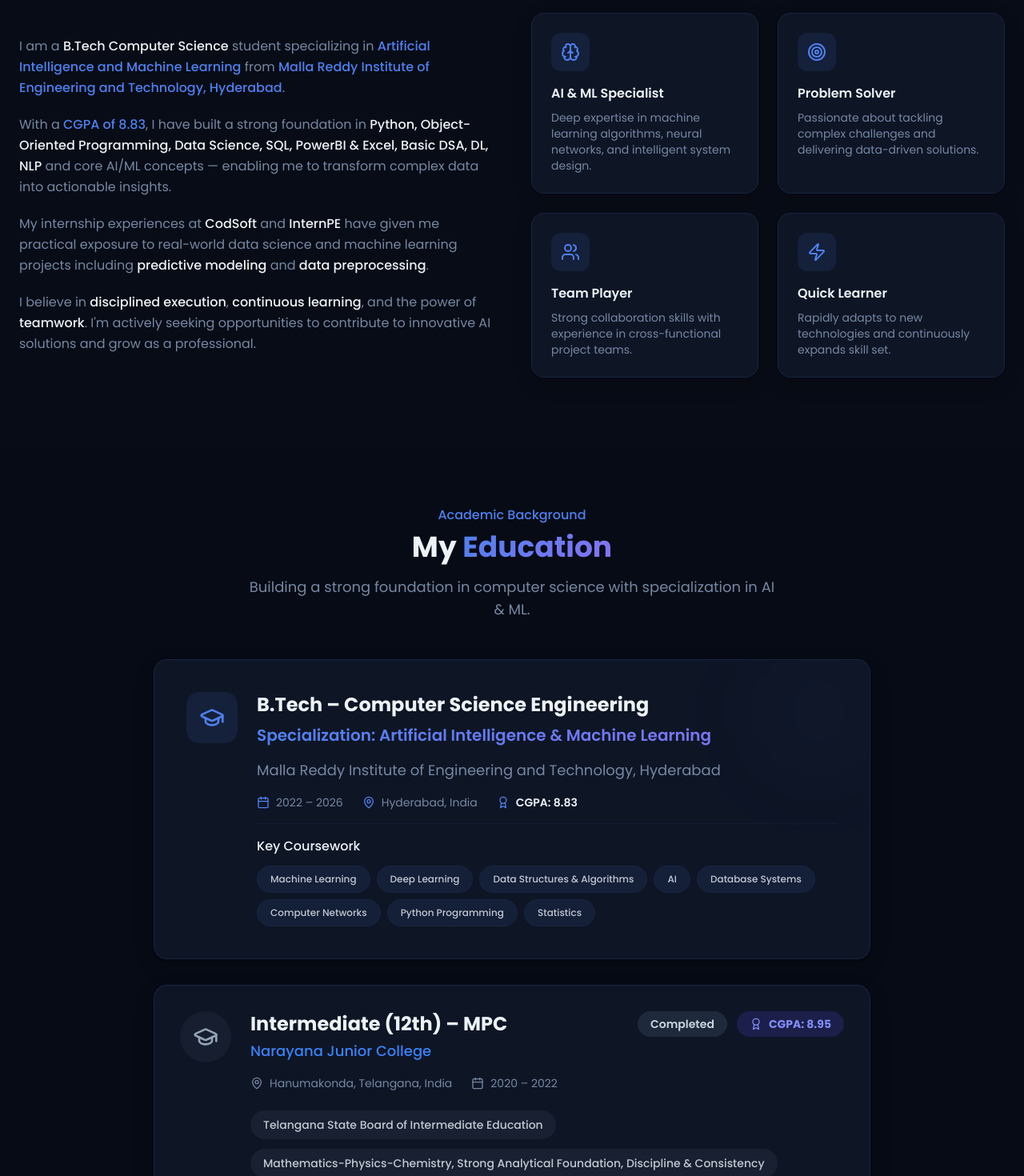
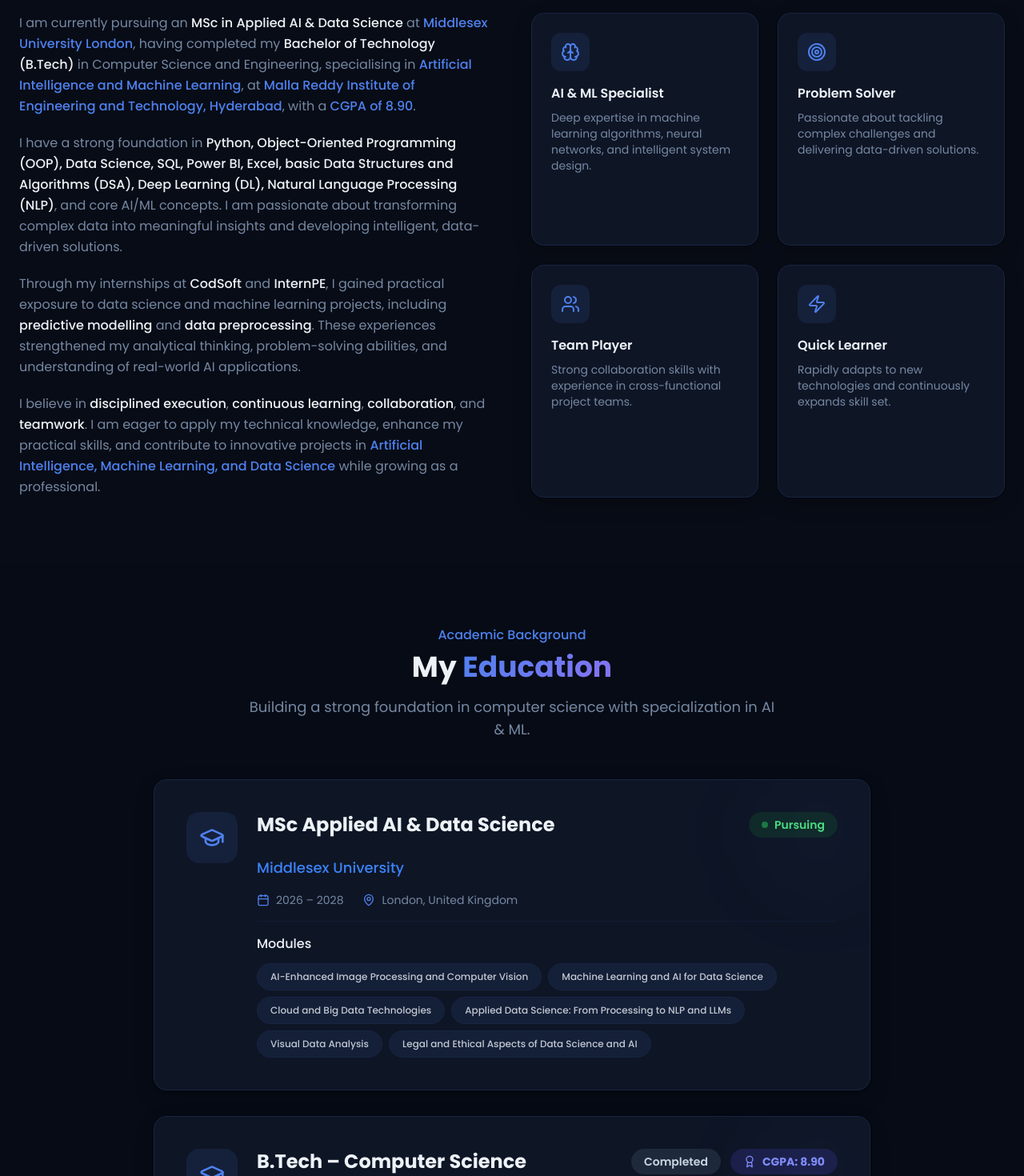
Before and after one commit to vishnuvardhan-0862/vishnuportfolio, a React (Vite) app: page / in a window 1280 px wide. Shown: the part 1330-2800 px from the top of the page at 80% size. Built offline with nearby package versions, Linux system fonts and the light colour scheme; no server answers; the HTML template or start-up script is replaced by a standard one.

Commit message:
Update portfolio details: education, contact info, about section, and stats

```diff
--- a/src/components/About.tsx
+++ b/src/components/About.tsx
@@ -33,29 +33,35 @@ const About = () => {
         </div>
       </ScrollReveal>
 
-      <div className="grid lg:grid-cols-2 gap-12 items-center">
+      <div className="grid lg:grid-cols-2 gap-12 items-stretch">
         <ScrollReveal direction="left">
           {/* About Text */}
           <div className="space-y-5">
-            <p className="text-muted-foreground leading-relaxed">I am a <span className="text-foreground font-medium">B.Tech Computer Science</span> student specializing in <span className="text-primary font-medium">Artificial Intelligence and Machine Learning</span>  from <span className="text-primary font-medium">Malla Reddy Institute of Engineering and Technology, Hyderabad</span>.</p>
-
-            <p className="text-muted-foreground leading-relaxed">With a <span className="text-primary font-medium">CGPA of 8.83</span>, I have built a strong foundation in <span className="text-foreground font-medium">Python, Object-Oriented Programming, Data Science, SQL, PowerBI & Excel, Basic DSA, DL, NLP</span> and core AI/ML concepts — enabling me to transform complex data into actionable insights.</p>
+            <p className="text-muted-foreground leading-relaxed">
+              I am currently pursuing an <span className="text-foreground font-medium">MSc in Applied AI &amp; Data Science</span> at <span className="text-primary font-medium">Middlesex University London</span>, having completed my <span className="text-foreground font-medium">Bachelor of Technology (B.Tech)</span> in Computer Science and Engineering, specialising in <span className="text-primary font-medium">Artificial Intelligence and Machine Learning</span>, at <span className="text-primary font-medium">Malla Reddy Institute of Engineering and Technology, Hyderabad</span>, with a <span className="text-primary font-medium">CGPA of 8.90</span>.
+            </p>
 
             <p className="text-muted-foreground leading-relaxed">
-              My internship experiences at <span className="text-foreground font-medium">CodSoft</span> and <span className="text-foreground font-medium">InternPE</span> have given me practical exposure to real-world data science and machine learning projects including <span className="text-foreground font-medium">predictive modeling</span> and <span className="text-foreground font-medium">data preprocessing</span>.
+              I have a strong foundation in <span className="text-foreground font-medium">Python, Object-Oriented Programming (OOP), Data Science, SQL, Power BI, Excel, basic Data Structures and Algorithms (DSA), Deep Learning (DL), Natural Language Processing (NLP)</span>, and core AI/ML concepts. I am passionate about transforming complex data into meaningful insights and developing intelligent, data-driven solutions.
             </p>
 
-            <p className="text-muted-foreground leading-relaxed">I believe in <span className="text-foreground font-medium">disciplined execution</span>, <span className="text-foreground font-medium">continuous learning</span>, and the power of <span className="text-foreground font-medium">teamwork</span>. I'm actively seeking opportunities to contribute to innovative AI solutions and grow as a professional.</p>
+            <p className="text-muted-foreground leading-relaxed">
+              Through my internships at <span className="text-foreground font-medium">CodSoft</span> and <span className="text-foreground font-medium">InternPE</span>, I gained practical exposure to data science and machine learning projects, including <span className="text-foreground font-medium">predictive modelling</span> and <span className="text-foreground font-medium">data preprocessing</span>. These experiences strengthened my analytical thinking, problem-solving abilities, and understanding of real-world AI applications.
+            </p>
+
+            <p className="text-muted-foreground leading-relaxed">
+              I believe in <span className="text-foreground font-medium">disciplined execution</span>, <span className="text-foreground font-medium">continuous learning</span>, <span className="text-foreground font-medium">collaboration</span>, and <span className="text-foreground font-medium">teamwork</span>. I am eager to apply my technical knowledge, enhance my practical skills, and contribute to innovative projects in <span className="text-primary font-medium">Artificial Intelligence, Machine Learning, and Data Science</span> while growing as a professional.
+            </p>
           </div>
         </ScrollReveal>
 
-        <ScrollReveal direction="right" delay={0.2}>
+        <ScrollReveal direction="right" delay={0.2} className="h-full">
           {/* Highlights Grid */}
-          <div className="grid sm:grid-cols-2 gap-6">
-            {highlights.map((item, index) => <div key={item.title} className="glass-card p-6 hover:border-primary/50 transition-all duration-300 group" style={{
+          <div className="grid grid-cols-2 grid-rows-2 gap-6 h-full">
+            {highlights.map((item, index) => <div key={item.title} className="glass-card p-6 hover:border-primary/50 transition-all duration-300 group flex flex-col" style={{
               animationDelay: `${index * 0.1}s`
             }}>
-              <div className="w-12 h-12 rounded-lg bg-primary/10 flex items-center justify-center mb-4 group-hover:bg-primary/20 transition-colors">
+              <div className="w-12 h-12 rounded-lg bg-primary/10 flex items-center justify-center mb-4 group-hover:bg-primary/20 transition-colors flex-shrink-0">
                 <item.icon className="w-6 h-6 text-primary" />
               </div>
               <h3 className="font-semibold mb-2">{item.title}</h3>
--- a/src/components/Contact.tsx
+++ b/src/components/Contact.tsx
@@ -22,13 +22,13 @@ const contactInfo = [
   {
     icon: Phone,
     label: 'Phone',
-    value: '+91 6304462346',
-    href: 'tel:+916304462346',
+    value: '+44 7344833304',
+    href: 'tel:+447344833304',
   },
   {
     icon: MapPin,
     label: 'Location',
-    value: 'Hyderabad, India',
+    value: 'London, United Kingdom',
     href: null,
   },
 ];
--- a/src/components/Education.tsx
+++ b/src/components/Education.tsx
@@ -14,7 +14,76 @@ const Education = () => {
         </div>
       </ScrollReveal>
 
-      {/* Education Card */}
+      {/* MSc Card */}
+      <ScrollReveal delay={0.1}>
+        <div className="max-w-4xl mx-auto mb-8">
+          <div className="glass-card p-5 md:p-10 relative overflow-hidden group hover:border-primary/50 transition-all duration-300">
+            {/* Decorative Element */}
+            <div className="absolute top-0 right-0 w-32 h-32 bg-primary/5 rounded-full blur-3xl group-hover:bg-primary/10 transition-colors" />
+
+            <div className="flex flex-col md:flex-row gap-6">
+              {/* Icon */}
+              <div className="flex-shrink-0">
+                <div className="w-16 h-16 rounded-2xl bg-primary/10 flex items-center justify-center">
+                  <GraduationCap className="w-8 h-8 text-primary" />
+                </div>
+              </div>
+
+              {/* Content */}
+              <div className="flex-1 space-y-4">
+                <div className="flex flex-col md:flex-row md:justify-between md:items-start gap-4">
+                  <div>
+                    <h3 className="text-2xl font-bold mb-2">
+                      MSc Applied AI & Data Science
+                    </h3>
+                  </div>
+                  {/* Badges */}
+                  <div className="flex gap-3 flex-shrink-0">
+                    <span className="px-4 py-1.5 bg-green-50 dark:bg-green-900/30 text-green-600 dark:text-green-400 text-sm font-semibold rounded-full h-fit flex items-center gap-2">
+                      <span className="w-2 h-2 rounded-full bg-green-500 animate-pulse" />
+                      Pursuing
+                    </span>
+                  </div>
+                </div>
+
+                <p className="text-lg text-[#3b82f6] font-medium">
+                  Middlesex University
+                </p>
+
+                <div className="flex flex-wrap gap-6 text-sm">
+                  <div className="flex items-center gap-2 text-muted-foreground">
+                    <Calendar className="w-4 h-4 text-primary" />
+                    <span>2026 – 2028</span>
+                  </div>
+                  <div className="flex items-center gap-2 text-muted-foreground">
+                    <MapPin className="w-4 h-4 text-primary" />
+                    <span>London, United Kingdom</span>
+                  </div>
+                </div>
+
+                {/* Modules */}
+                <div className="pt-4 border-t border-border/50">
+                  <h4 className="font-medium mb-3">Modules</h4>
+                  <div className="flex flex-wrap gap-2">
+                    {[
+                      'AI-Enhanced Image Processing and Computer Vision',
+                      'Machine Learning and AI for Data Science',
+                      'Cloud and Big Data Technologies',
+                      'Applied Data Science: From Processing to NLP and LLMs',
+                      'Visual Data Analysis',
+                      'Legal and Ethical Aspects of Data Science and AI',
+                    ].map(course => <span key={course} className="skill-tag text-xs">
+                      {course}
+                    </span>)}
+                  </div>
+                </div>
+              </div>
+            </div>
+          </div>
+        </div>
+      </ScrollReveal>
+
+      {/* B.Tech Education Card */}
       <ScrollReveal delay={0.15}>
         <div className="max-w-4xl mx-auto">
           <div className="glass-card p-5 md:p-10 relative overflow-hidden group hover:border-primary/50 transition-all duration-300">
@@ -31,6 +100,7 @@ const Education = () => {
 
               {/* Content */}
               <div className="flex-1 space-y-4">
+                <div className="flex flex-col md:flex-row md:justify-between md:items-start gap-4">
                   <div>
                     <h3 className="text-2xl font-bold mb-2">
                       B.Tech – Computer Science Engineering
@@ -38,6 +108,16 @@ const Education = () => {
                     <p className="text-xl gradient-text font-semibold">
                       Specialization: Artificial Intelligence & Machine Learning
                     </p>
+                  </div>
+                  {/* Badges */}
+                  <div className="flex gap-3 flex-shrink-0">
+                    <span className="px-4 py-1.5 bg-slate-100 dark:bg-slate-800 text-sm font-semibold text-slate-700 dark:text-slate-300 rounded-full h-fit flex items-center">
+                      Completed
+                    </span>
+                    <span className="px-4 py-1.5 bg-indigo-50 dark:bg-indigo-900/40 text-indigo-600 dark:text-indigo-400 text-sm font-bold rounded-full flex items-center gap-2 h-fit">
+                      <Award className="w-4 h-4" /> CGPA: 8.90
+                    </span>
+                  </div>
                 </div>
 
                 <p className="text-lg text-muted-foreground">
@@ -52,10 +132,6 @@ const Education = () => {
                   <div className="flex items-center gap-2 text-muted-foreground">
                     <MapPin className="w-4 h-4 text-primary" />
                     <span>Hyderabad, India</span>
-                  </div>
-                  <div className="flex items-center gap-2">
-                    <Award className="w-4 h-4 text-primary" />
-                    <span className="font-semibold text-foreground">CGPA: 8.83</span>
                   </div>
                 </div>
 
--- a/src/components/Hero.tsx
+++ b/src/components/Hero.tsx
@@ -134,7 +134,7 @@ const Hero = () => {
 
             {/* Available badge */}
             <motion.div
-              className="absolute -bottom-3 left-1/2 -translate-x-1/2 flex items-center gap-2 px-4 py-2 bg-background/90 backdrop-blur-md border border-border rounded-full shadow-lg whitespace-nowrap"
+              className="absolute -bottom-3 left-1/2 -translate-x-1/2 flex items-center gap-2 px-4 py-2 bg-background/90 backdrop-blur-md border border-border rounded-full shadow-lg whitespace-nowrap min-w-[180px] justify-center"
               initial={{ opacity: 0, y: 20 }}
               animate={{ opacity: 1, y: 0 }}
               transition={{ delay: 0.6, duration: 0.5 }}
@@ -143,7 +143,9 @@ const Hero = () => {
                 <span className="animate-ping absolute inline-flex h-full w-full rounded-full bg-success opacity-75" />
                 <span className="relative inline-flex rounded-full h-2.5 w-2.5 bg-success" />
               </span>
-              <span className="text-xs font-semibold text-foreground">AI & ML Engineer</span>
+              <span className="text-xs font-semibold text-foreground">
+                <TypeWriter texts={['AI & ML Engineer', 'Data Scientist']} className="text-xs font-semibold text-foreground" />
+              </span>
             </motion.div>
           </motion.div>
 
--- a/src/components/Stats.tsx
+++ b/src/components/Stats.tsx
@@ -28,7 +28,7 @@ const stats = [
   },
   {
     label: 'CGPA',
-    value: '8.83',
+    value: '8.90',
     icon: Trophy,
     color: 'text-blue-600',
     bgColor: 'bg-blue-100',
```
Lines whose indentation alone changed are shown as unchanged.
